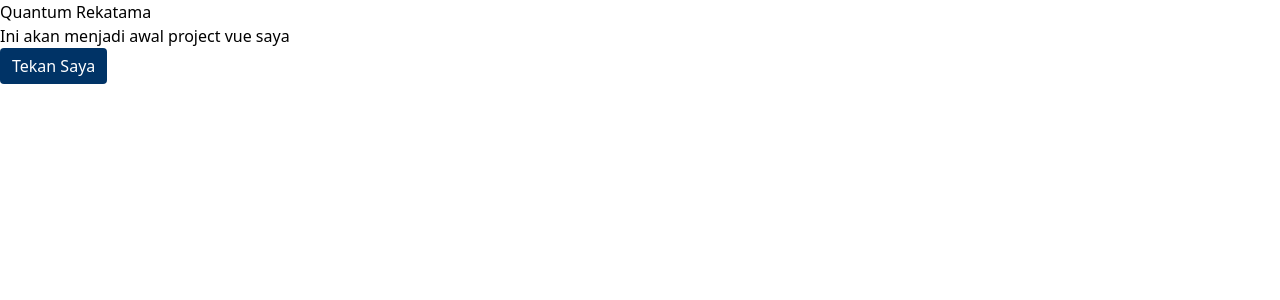
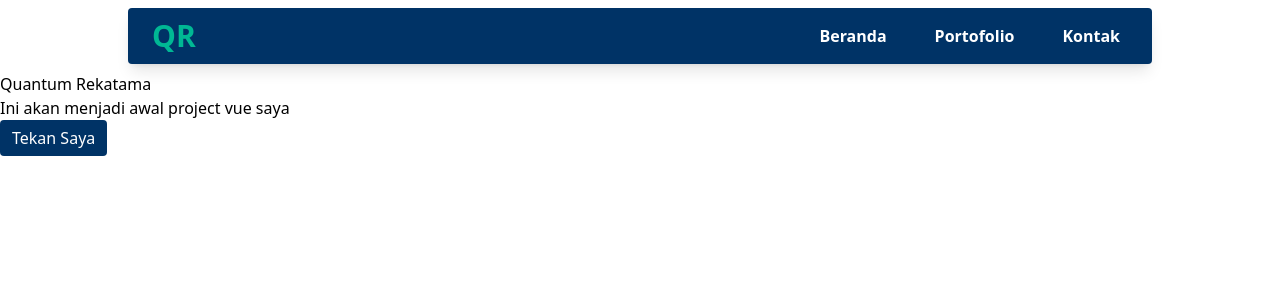
Before and after one commit to mtaufikbaskoro/qr-vue, a Vue app: page / in a window 1280 px wide. Shown: the top 300 px of the page. Built offline with nearby package versions, Linux system fonts and the light colour scheme.

Commit message:
create navbar component

```diff
--- a/src/App.vue
+++ b/src/App.vue
@@ -1,8 +1,12 @@
 <script setup>
 import Button from './components/shared/Button.vue'
+import Navbar from './components/Navbar.vue'
 </script>
 
 <template>
+  <div class="min-w-full flex justify-center items-center my-2">
+    <Navbar />
+  </div>
   <h1>Quantum Rekatama</h1>
   <p>Ini akan menjadi awal project vue saya</p>
   <Button label="Tekan Saya" color="primary" />
--- /dev/null
+++ b/src/components/Navbar.vue
@@ -0,0 +1,35 @@
+<script setup>
+import { ref } from 'vue'
+
+const layoutClass = ref(
+  'w-full max-w-5xl flex justify-between items-center px-6 py-2.5 rounded bg-primary text-primary-foreground shadow-lg',
+)
+
+const linkClass = ref('font-semibold px-2 py-1.5 rounded transition-all ease-in')
+const linkHoverClass = ref('hover:bg-accent hover:text-accent-foreground')
+
+const menu = ref([
+  { label: 'Beranda', href: '/', isActive: false },
+  { label: 'Portofolio', href: '/', isActive: false },
+  { label: 'Kontak', href: '/', isActive: false },
+])
+
+const menuClass = (isActive) => {
+  return [
+    linkClass.value,
+    linkHoverClass.value,
+    isActive ? 'bg-accent text-accent-foreground' : 'text-muted-foreground',
+  ].join(' ')
+}
+</script>
+
+<template>
+  <nav :class="layoutClass">
+    <h1 class="uppercase text-3xl font-bold text-secondary">qr</h1>
+    <ul class="flex justify-center items-center gap-8">
+      <li v-for="(item, index) in menu" :key="index">
+        <a :href="item.href" :class="menuClass(item.isActive)">{{ item.label }}</a>
+      </li>
+    </ul>
+  </nav>
+</template>
```
